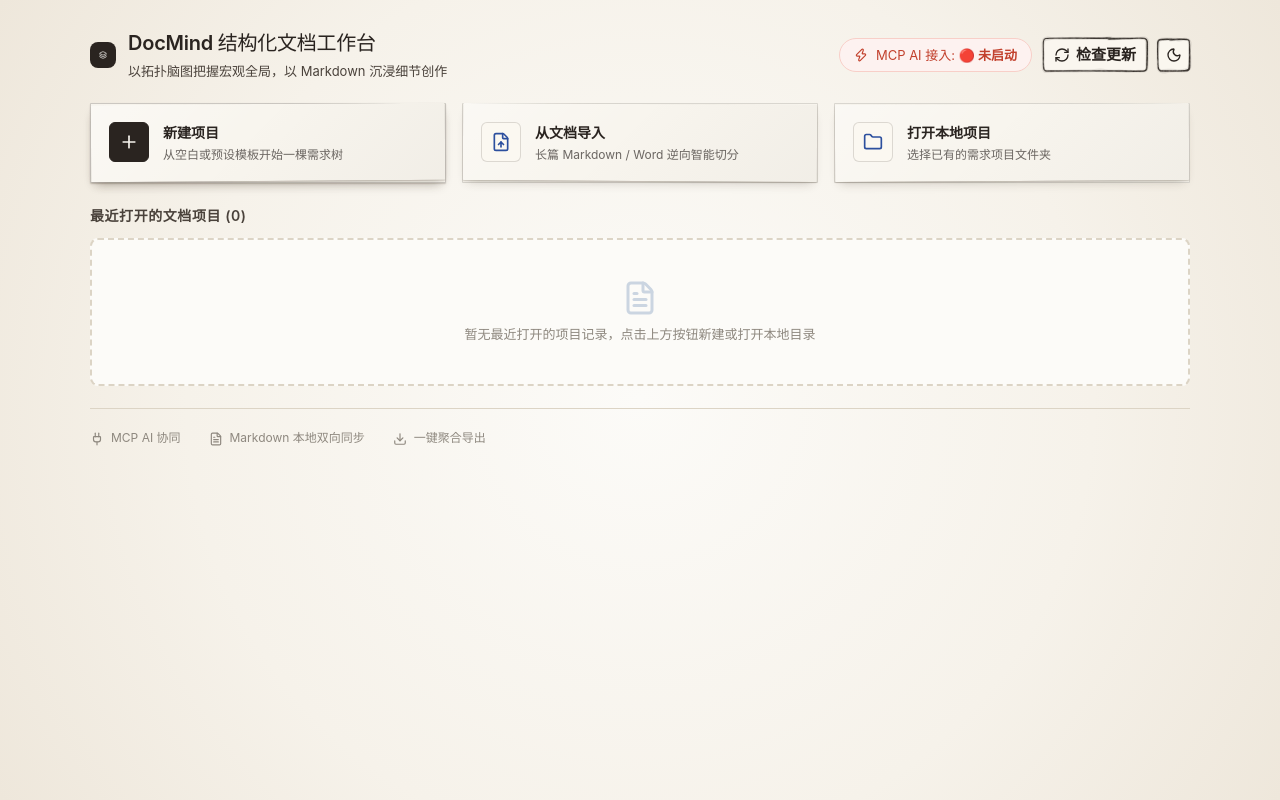
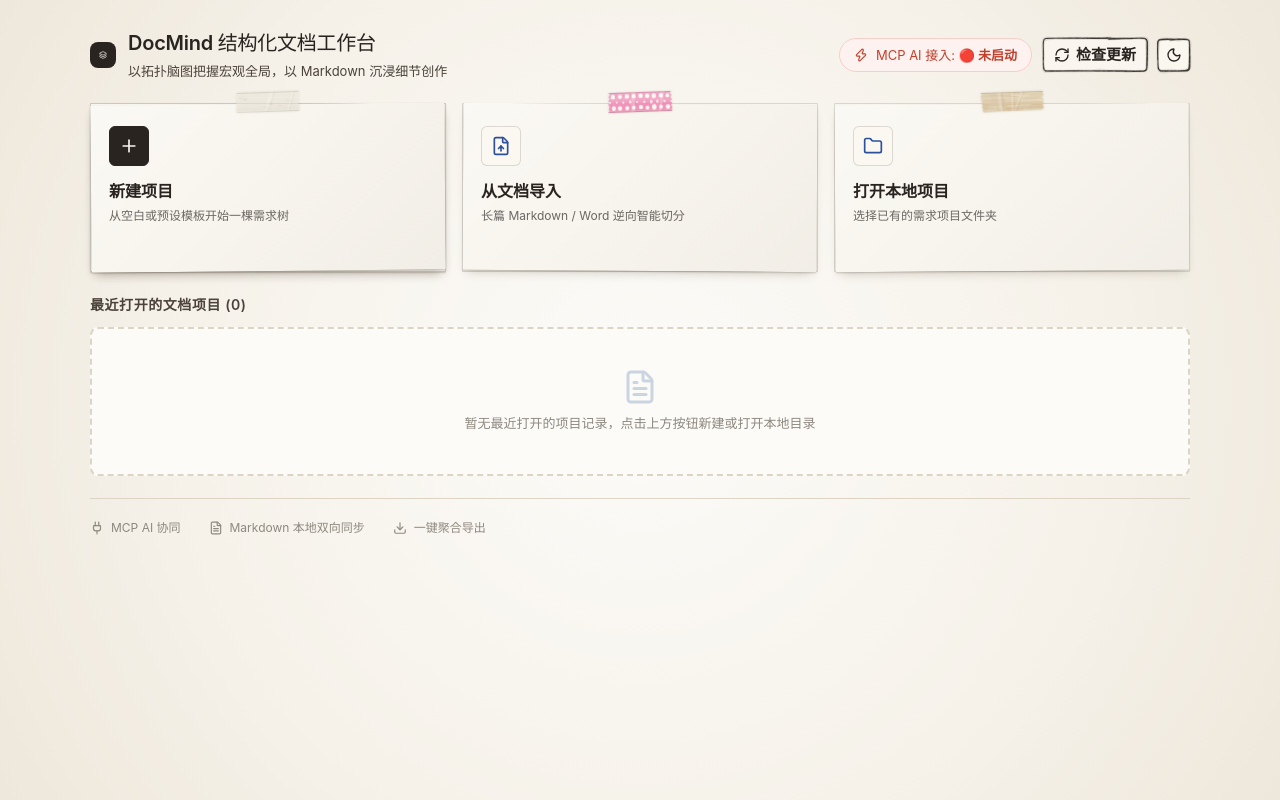
Before and after one commit to HelloTomBruce/req-mindmap-app, a React (Vite) app: page /#/ in a window 1280 px wide. Built offline with nearby package versions, Linux system fonts and the light colour scheme; a small style sheet from the web is missing; a web font is replaced by a local one.

Commit message:
style: standardize Card components with Looseleaf paper tape, clip fasteners and hand-drawn typography

```diff
--- a/src/components/ProjectManager.tsx
+++ b/src/components/ProjectManager.tsx
@@ -22,6 +22,7 @@ import { ProjectMeta } from '../types';
 import { getGitStatus } from '../gitHelper';
 import { Button } from '@/components/ui/button';
 import { Paper } from '@/components/ui/paper';
+import { Card } from '@/components/ui/card';
 export type { ProjectMeta };
 
 interface ProjectManagerProps {
@@ -221,13 +222,15 @@ export const ProjectManager: React.FC<ProjectManagerProps> = ({
           </Paper>
         )}
 
-        {/* 快速开始磁贴 */}
+        {/* 快速开始卡片组 */}
         <div className="manager-tiles">
-          <Paper
+          <Card
             as="button"
             stock="card"
-            tilt={-0.4}
-            className="manager-tile primary"
+            tape="top"
+            tapeKind="masking"
+            tilt={-0.6}
+            className="manager-tile primary cursor-pointer"
             onClick={onOpenCreateModal}
           >
             <div className="tile-icon">
@@ -238,13 +241,15 @@ export const ProjectManager: React.FC<ProjectManagerProps> = ({
               <p>从空白或预设模板开始一棵需求树</p>
             </div>
             <ArrowUpRight size={16} className="tile-arrow" />
-          </Paper>
+          </Card>
 
-          <Paper
+          <Card
             as="button"
             stock="card"
-            tilt={0.3}
-            className="manager-tile"
+            tape="top"
+            tapeKind="washi-dots"
+            tilt={0.4}
+            className="manager-tile cursor-pointer"
             onClick={onOpenImportModal}
           >
             <div className="tile-icon">
@@ -255,13 +260,15 @@ export const ProjectManager: React.FC<ProjectManagerProps> = ({
               <p>长篇 Markdown / Word 逆向智能切分</p>
             </div>
             <ArrowUpRight size={16} className="tile-arrow" />
-          </Paper>
+          </Card>
 
-          <Paper
+          <Card
             as="button"
             stock="card"
-            tilt={-0.3}
-            className="manager-tile"
+            tape="top"
+            tapeKind="kraft"
+            tilt={-0.4}
+            className="manager-tile cursor-pointer"
             onClick={onOpenFolder}
           >
             <div className="tile-icon">
@@ -272,7 +279,7 @@ export const ProjectManager: React.FC<ProjectManagerProps> = ({
               <p>选择已有的需求项目文件夹</p>
             </div>
             <ArrowUpRight size={16} className="tile-arrow" />
-          </Paper>
+          </Card>
         </div>
 
         {/* 最近项目列表 */}
@@ -293,11 +300,11 @@ export const ProjectManager: React.FC<ProjectManagerProps> = ({
                 const totalNodes = snap && snap.total >= 0 ? snap.total : p.nodeCount;
                 const tiltAngle = ((idx % 3) - 1) * 0.35;
                 return (
-                  <Paper
+                  <Card
                     key={p.id}
                     stock="card"
+                    fastener="clip"
                     tilt={tiltAngle}
-                    shadow="stock"
                     className="project-item-card"
                     onClick={() => onOpenProject(p)}
                   >
@@ -340,7 +347,7 @@ export const ProjectManager: React.FC<ProjectManagerProps> = ({
                       <span>打开工作台</span>
                       <ArrowRight size={14} />
                     </div>
-                  </Paper>
+                  </Card>
                 );
               })}
             </div>
--- a/src/components/ui/card.tsx
+++ b/src/components/ui/card.tsx
@@ -10,7 +10,15 @@ import { cn } from "@/lib/utils"
 type CardProps = PaperProps
 
 function Card({ className, stock = "card", rules = "none", ...props }: CardProps) {
-  return <Paper data-slot="card" stock={stock} rules={rules} className={cn("flex flex-col gap-6 py-6 text-card-foreground", className)} {...props} />
+  return (
+    <Paper
+      data-slot="card"
+      stock={stock}
+      rules={rules}
+      className={cn("flex flex-col gap-4 p-5 text-card-foreground", className)}
+      {...props}
+    />
+  )
 }
 
 type RuleProps = {
@@ -33,7 +41,7 @@ function CardHeader({ className, rule = "pencil", ref, children, ...props }: Rea
       ref={d.ref as React.Ref<HTMLDivElement>}
       {...d.hostProps}
       className={cn(
-        "@container/card-header relative isolate grid auto-rows-min grid-rows-[auto_auto] items-start gap-2 px-6 has-data-[slot=card-action]:grid-cols-[1fr_auto] [.border-b]:border-transparent [.border-b]:pb-6",
+        "@container/card-header relative isolate grid auto-rows-min grid-rows-[auto_auto] items-start gap-1.5 has-data-[slot=card-action]:grid-cols-[1fr_auto] [.border-b]:border-transparent [.border-b]:pb-3",
         className
       )}
       {...props}
@@ -45,11 +53,11 @@ function CardHeader({ className, rule = "pencil", ref, children, ...props }: Rea
 }
 
 function CardTitle({ className, ...props }: React.ComponentProps<"div">) {
-  return <div data-slot="card-title" className={cn("font-script text-[1.7rem] leading-none font-semibold", className)} {...props} />
+  return <div data-slot="card-title" className={cn("font-hand text-lg leading-snug font-bold text-ink", className)} {...props} />
 }
 
 function CardDescription({ className, ...props }: React.ComponentProps<"div">) {
-  return <div data-slot="card-description" className={cn("text-sm text-muted-foreground", className)} {...props} />
+  return <div data-slot="card-description" className={cn("text-xs text-ink opacity-70 leading-relaxed", className)} {...props} />
 }
 
 function CardAction({ className, ...props }: React.ComponentProps<"div">) {
--- a/src/styles/kanban.css
+++ b/src/styles/kanban.css
@@ -341,10 +341,11 @@ body.kanban-dragging-active * {
 }
 
 .card-title {
-  font-size: 13px;
-  font-weight: 600;
-  color: var(--text-primary);
-  line-height: 1.4;
+  font-family: var(--font-hand), cursive;
+  font-size: 15px;
+  font-weight: 700;
+  color: var(--ll-ink, #2a2420);
+  line-height: 1.35;
 }
 
 .card-progress-section {
--- a/src/styles/manager.css
+++ b/src/styles/manager.css
@@ -197,13 +197,13 @@
   align-items: flex-start;
   gap: 14px;
   text-align: left;
-  padding: 18px;
+  padding: 22px 18px 16px 18px;
   background-color: var(--ll-paper, #f8f5ee) !important;
   color: var(--ll-ink, #2a2420) !important;
   border: 1px solid rgba(42, 36, 32, 0.15) !important;
   border-radius: var(--ll-sheet-radius, 8px);
   cursor: pointer;
-  transition: all var(--transition-fast);
+  transition: transform var(--transition-fast), box-shadow var(--transition-fast);
   font-family: inherit;
 }
 
@@ -271,8 +271,9 @@
 }
 
 .tile-info h3 {
-  font-size: 14px;
-  font-weight: 600;
+  font-family: var(--font-hand), cursive;
+  font-size: 16px;
+  font-weight: 700;
   color: var(--ll-ink, #2a2420);
 }
 
@@ -331,9 +332,10 @@
 }
 
 .project-item-name {
-  font-weight: 600;
-  font-size: 14px;
-  color: var(--text-primary);
+  font-family: var(--font-hand), cursive;
+  font-weight: 700;
+  font-size: 16px;
+  color: var(--ll-ink, #2a2420);
   flex: 1;
   overflow: hidden;
   text-overflow: ellipsis;
--- a/src/styles/template.css
+++ b/src/styles/template.css
@@ -132,8 +132,9 @@
 }
 
 .template-item-name {
-  font-size: 13px;
-  font-weight: 600;
+  font-family: var(--font-hand), cursive;
+  font-size: 15px;
+  font-weight: 700;
   color: var(--text-primary);
   white-space: nowrap;
   overflow: hidden;
```
